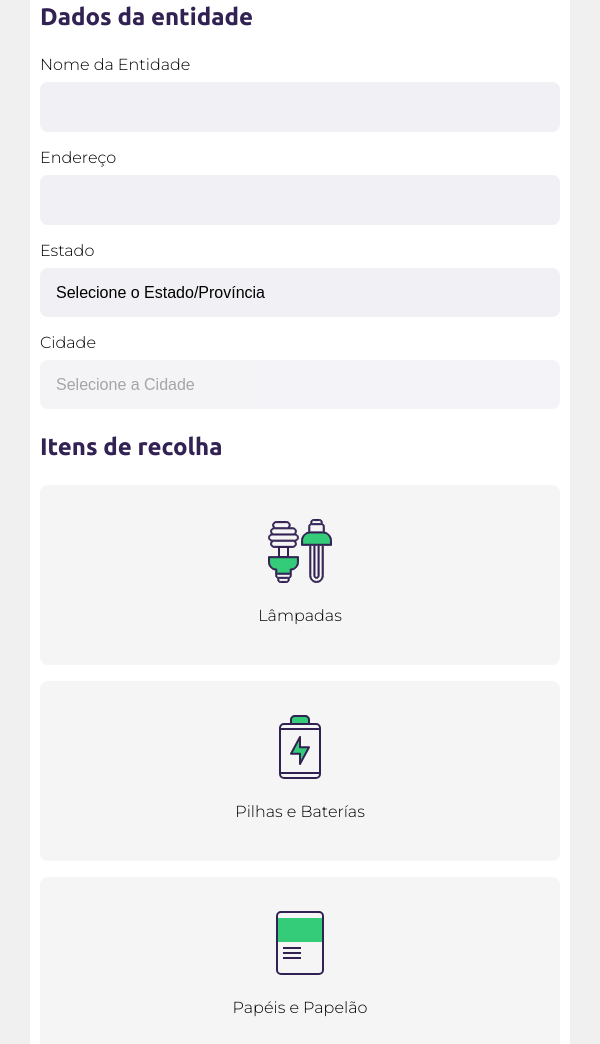
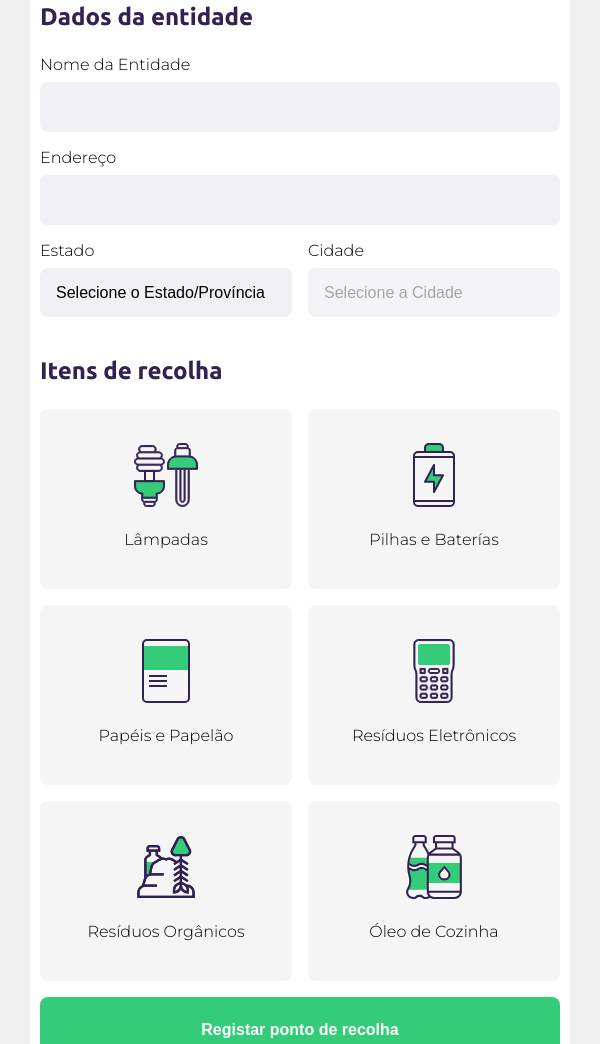
Before and after one commit to AnisioMandlate/Ecoleta, a plain HTML site: page Class 1/app/views/registar-ponto.html in a window 600 px wide. Shown: the part 256-1300 px from the top of the page. Drawn offline with Linux system fonts and the light colour scheme; no server answers; files whose address does not match are found by name.

Commit message:
fix: Fix the responsive layout

```diff
--- a/Class 1/app/styles/sass/_responsive.scss
+++ b/Class 1/app/styles/sass/_responsive.scss
@@ -136,6 +136,21 @@
   }
 }
 
+@media only screen and (min-width: 550px) and (max-width: 750px) {
+  .registar-home form {
+    .items-grid {
+      grid-template-columns: repeat(2, 1fr) !important;
+    }
+
+    .field-group {
+      flex-direction: row;
+      .field + .field {
+        margin-left: 16px;
+      }
+    }
+  }
+}
+
 @media (max-height: 575px) {
   header {
     margin-top: 10px !important;
```
Also changed, not shown: Class 1/app/styles/css/main.css.
